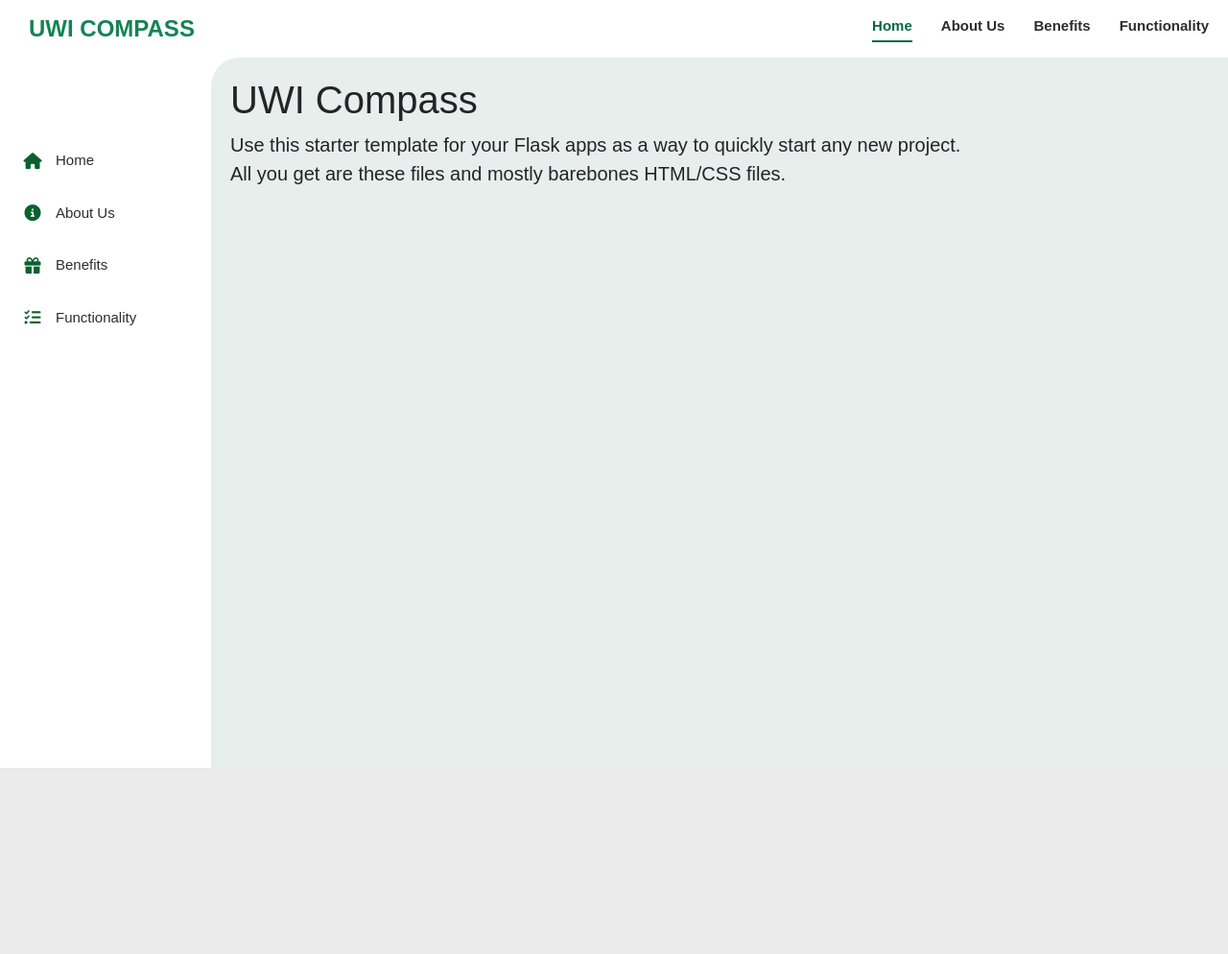
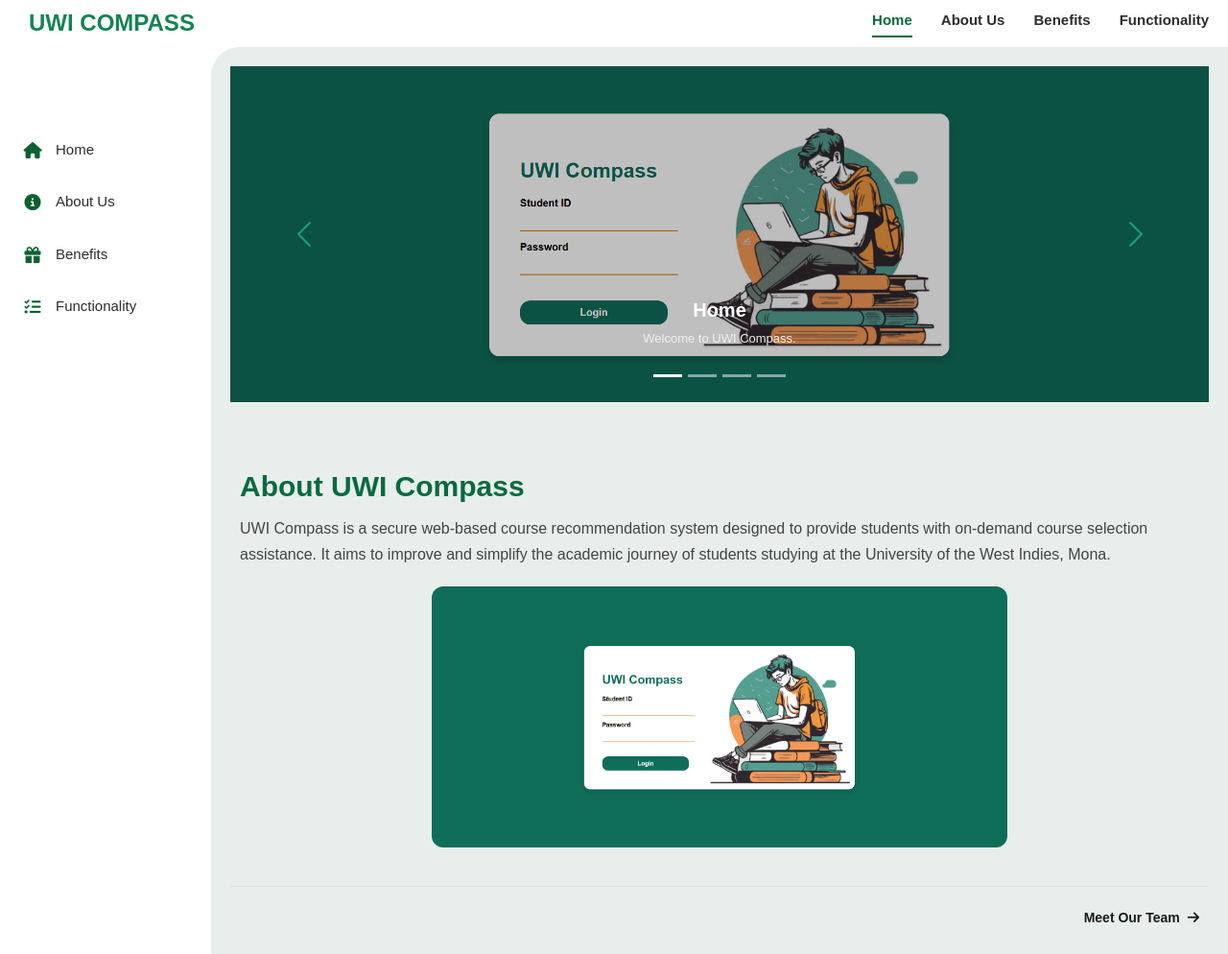
Before and after one commit to JadenA20/UWI-Compass-Promotional-Website, a Flask app: page / in a window 1280 px wide. Shown: the whole page at 96% size. Before the commit the page ends 800 px from the top, so only its background shows below. Run offline with Flask 3, Linux system fonts and the light colour scheme; some web fonts are replaced.

Commit message:
Edited header and implemented Carousel

```diff
--- /dev/null
+++ b/app/static/css/home.css
@@ -0,0 +1,92 @@
+/* Home page Styling */
+
+/* Home Page Carousel Styling */
+.home-carousel {
+    border-radius: 0;
+    overflow: hidden;
+    margin-bottom: 40px;
+}
+
+.carousel-img {
+    height: 350px;
+    object-fit: cover;
+    /*border-radius: 12px;*/
+    filter: brightness(0.75);
+}
+
+.carousel-caption h5 {
+    font-size: 20px;
+    font-weight: 700;
+    color: #fff;
+}
+
+.carousel-caption p {
+    font-size: 13px;
+    color: #f0f0f0;
+}
+
+.carousel-control-prev-icon,
+.carousel-control-next-icon {
+    filter: invert(35%) sepia(80%) saturate(400%) hue-rotate(110deg);
+}
+
+
+
+
+/* About and Purpose Section Styling */
+.home-content {
+    padding: 30px 10px 10px 10px;
+}
+
+.home-title {
+    font-size: 30px;
+    font-weight: 700;
+    color:rgb(8, 105, 65);
+    margin-bottom: 12px;
+}
+
+.home-text {
+    font-size: 16px;
+    color: #444;
+    line-height: 1.7;
+}
+
+.home-image-wrap {
+    margin-top: 20px;
+    text-align: center;
+}
+
+.home-image {
+    width: 200%;
+    max-width: 600px;
+    border-radius: 12px;
+    object-fit: cover;
+}
+
+.home-footer-nextpage {
+    text-align: right;
+    padding: 20px 10px 6px;
+    border-top: 1px solid #e0e0e0;
+    margin-top: 30px;
+
+}
+
+.home-footer-nextpage a {
+    font-size: 14px;
+    font-weight: 600;
+    color: #1a1a1a;
+    text-decoration: none;
+    display: inline-flex;
+    align-items: center;
+    gap: 8px;
+    transition: color 0.15s ease;
+}
+
+.home-footer-nextpage a:hover {
+    color: rgb(8, 105, 65);
+}
+
+.home-footer-nextpage a i {
+    color: inherit !important;
+    font-size: 14px;
+}
--- a/app/templates/header.html
+++ b/app/templates/header.html
@@ -3,9 +3,9 @@
     <h2>UWI COMPASS</h2>
 
     <div class="header-navbar">
-        <a href="{{ url_for('home') }}=" class="{% if request.endpoint == 'home' %}active{% endif %}">Home</a>
+        <a href="{{ url_for('home') }}" class="{% if request.endpoint == 'home' %}active{% endif %}">Home</a>
         <a href="{{ url_for('about_us') }}" class="{% if request.endpoint == 'about_us' %}active{% endif %}">About Us</a>
-        <a href="{{ url_for('benefits')}}" clas="{% if request.endpoint == 'benefits' %}active{% endif %}">Benefits</a>
+        <a href="{{ url_for('benefits')}}" class="{% if request.endpoint == 'benefits' %}active{% endif %}">Benefits</a>
         <a href="{{ url_for('functionality') }}" class="{% if request.endpoint == 'functionality' %}active{% endif %}">Functionality</a>
     </div>
 
--- a/app/templates/home.html
+++ b/app/templates/home.html
@@ -1,7 +1,101 @@
+<!--Written by: Khanez Wallace-->
+
 {% extends "base.html" %}
 
+{% block css %}
+<link rel="stylesheet" href="{{ url_for('static', filename='css/home.css') }}">
+{% endblock %}
+
 {% block content %}
-<h1>UWI Compass</h1>
-<p class="lead">Use this starter template for your Flask apps as a way to quickly start any new project.<br>
-All you get are these files and mostly barebones HTML/CSS files.</p>
+
+
+    <!--Home page Carousel --->
+    <div id="homeCarousel" class="carousel slide home-carousel" data-bs-ride="carousel">
+        <div class="carousel-indicators">
+            <button type="button" data-bs-target="#homeCarousel" data-bs-slide-to="0" class="active"></button>
+            <button type="button" data-bs-target="#homeCarousel" data-bs-slide-to="1"></button>
+            <button type="button" data-bs-target="#homeCarousel" data-bs-slide-to="2"></button>
+            <button type="button" data-bs-target="#homeCarousel" data-bs-slide-to="3"></button>
+        </div>
+
+        <div class="carousel-inner">
+            <div class="carousel-item active">
+                <a href="{{ url_for('home') }}">
+                    <img src="{{ url_for('static', filename='css/images/compass_login.png') }}" class="d-block w-100 carousel-img" alt="Home">
+                    <div class="carousel-caption">
+                        <h5>Home</h5>
+                        <p>Welcome to UWI Compass.</p>
+                    </div>
+                </a>
+            </div>
+
+
+
+            <div class="carousel-item">
+                <a href="{{ url_for('about_us') }}">
+                    <img src="{{ url_for('static', filename='css/images/compass_login.png') }}" class="d-block w-100 carousel-img" alt="About Us">
+                    <div class="carousel-caption">
+                        <h5>About Us</h5>
+                        <p>Learn about the brains behind UWI Compass.</p>
+                    </div>
+                </a>
+            </div>
+
+            <div class="carousel-item">
+                <a href="{{ url_for('benefits') }}">
+                    <img src="{{ url_for('static', filename='css/images/compass_login.png') }}" class="d-block w-100 carousel-img" alt="Benefits">
+                    <div class="carousel-caption">
+                        <h5>Benefits of UWI Compass</h5>
+                        <p>How UWI Compass benefits UWI Students</p>
+                    </div>
+                </a>
+            </div>
+
+            <div class="carousel-item">
+                <a href="{{ url_for('functionality') }}">
+                    <img src="{{ url_for('static', filename='css/images/compass_login.png') }}" class="d-block w-100 carousel-img" alt="Functionality">
+                    <div class="carousel-caption">
+                        <h5>Functionality</h5>
+                        <p>See the workings of UWI Compass</p>
+                    </div>
+                </a>
+            </div>
+        </div>
+
+        <button class="carousel-control-prev" type="button" data-bs-target="#homeCarousel" data-bs-slide="prev">
+            <span class="carousel-control-prev-icon"></span>
+        </button>
+        <button  class="carousel-control-next" type="button" data-bs-target="#homeCarousel" data-bs-slide="next">
+            <span class="carousel-control-next-icon"></span>
+        </button>
+
+
+    </div>
+
+    <!--About UWI Compass and Purpose of System-->
+    <div class="about-container">
+        <div class="home-content">
+            <h2 class="home-title">About UWI Compass</h2>
+            <p class="home-text">
+                UWI Compass is a secure web-based course recommendation system designed to provide students with
+                on-demand course selection assistance. It aims to improve and simplify the
+                academic journey of students studying at the University of the West Indies, Mona.
+            </p>
+
+            <div class="home-image-wrap">
+                <img src="{{ url_for('static', filename='css/images/compass_login.png') }}"
+                    alt="UWI Compass Preview"
+                    class="home-image">
+            </div>
+        </div>
+
+        <div class="home-footer-nextpage">
+            <a href="{{ url_for('about_us') }}">Meet Our Team<i class="fa-solid fa-arrow-right"></i></a>
+        </div>
+    </div>
+</div>
 {% endblock %}
+
+{% block js %}
+<script src="https://cdn.jsdelivr.net/npm/bootstrap@5.3.8/dist/js/bootstrap.bundle.min.js"></script>
+{% endblock %}
```
Also changed, not shown: app/static/css/images/compass_login.png (added).
